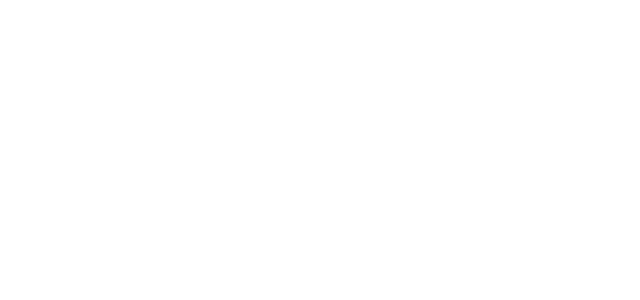
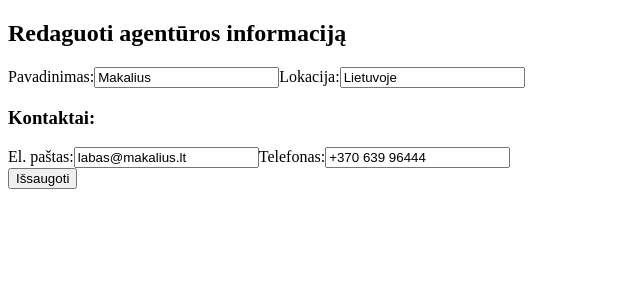
Before and after one commit to Viktorija-Sta/react-atsiskaitymas, a React (Vite) app: page /agencies/edit/1 in a window 1280 px wide. Before the commit this address had no page. Shown: the top 300 px of the page, without its empty margins (0-640 px from the left). Built offline with nearby package versions, Linux system fonts and the light colour scheme; data requests are answered from the project's data file.

Commit message:
feat: update agency routes and structure for improved agency editing functionality

```diff
--- a/db.json
+++ b/db.json
@@ -144,7 +144,6 @@
   ],
   "agencies": [
     {
-      "id": "1",
       "name": "Makalius",
       "location": "Lietuvoje",
       "contacts": [
@@ -152,7 +151,8 @@
           "email": "labas@makalius.lt",
           "phone": "+370 639 96444"
         }
-      ]
+      ],
+      "id": "1"
     },
     {
       "id": "2",
--- a/src/components/Agencies/AgencyPage.tsx
+++ b/src/components/Agencies/AgencyPage.tsx
@@ -54,7 +54,7 @@
 
     return (
         <div className="agency-page">
-            <Link to="/agencies/edit">Redaguoti agentūrą</Link>
+            {agency && <Link to={`/agencies/edit/${agency.id}`}>Redaguoti agentūrą</Link>}
             {agency && (
                 <div className="agency-info">
                     <h2>"{agency.name}"</h2>
--- a/src/components/EditTripInformation/EditAgencyInformation.tsx
+++ b/src/components/EditTripInformation/EditAgencyInformation.tsx
@@ -54,7 +54,7 @@
                 body: JSON.stringify(editedAgency),
             });
 
-            navigate('/agencies');
+            navigate(`/agency/${id}`)
         } catch (error) {
             console.error("Klaida išsaugant agentūros duomenis:", error);
         }
--- a/src/main.tsx
+++ b/src/main.tsx
@@ -22,7 +22,7 @@
           <Route path="/trip/edit/:id" element={<EditTripInformation />} />
           <Route path='/agencies' element={<AgenciesList />} />
           <Route path='/agency/:id' element={<AgencyPage />} />
-          <Route path='/agencies/edit' element={<EditAgencyInformation />} />
+          <Route path='/agencies/edit/:id' element={<EditAgencyInformation />} />
         </Routes>
       </BrowserRouter>
     </TravelPageContextProvider>
```
